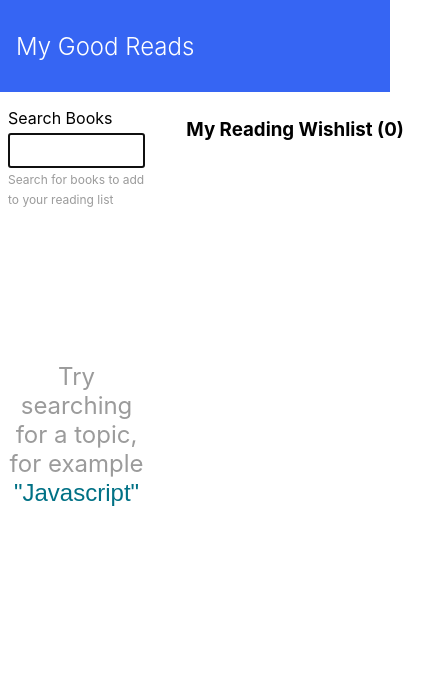
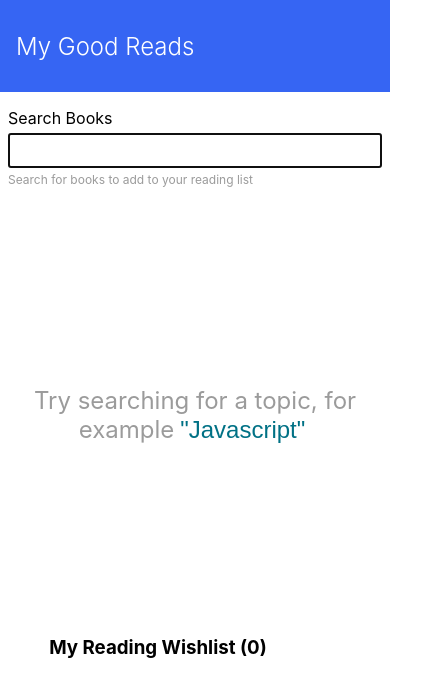
Before and after one commit to ronelfernandez/my-good-reads, a React (Create React App) app: page / in a window 390 px wide. Shown: the top 696 px of the page, 445 px wide, since content can reach past the window. Built offline with nearby package versions, Linux system fonts and the light colour scheme.

Commit message:
adding responsive breakpoint

```diff
--- a/src/book-search/BookSearch.scss
+++ b/src/book-search/BookSearch.scss
@@ -23,3 +23,9 @@
         color: $gray40;
     }
 }
+
+@media only screen and (max-width: 600px) {
+    .book--layout-main  {
+        flex-direction: column;
+    }
+  }
```
